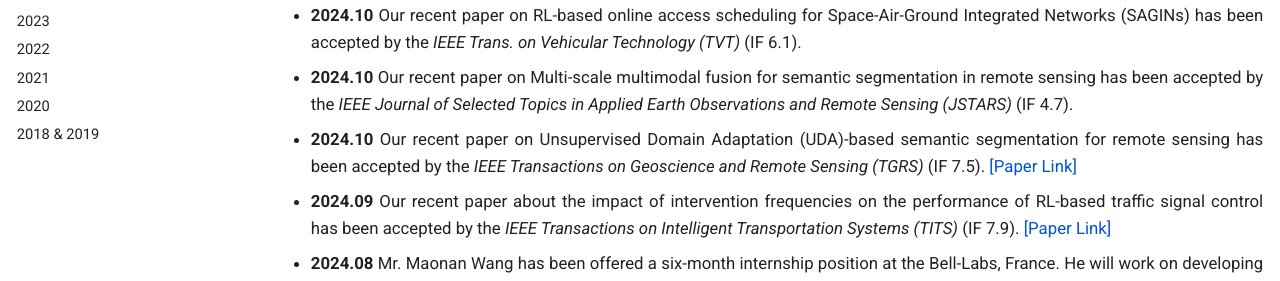
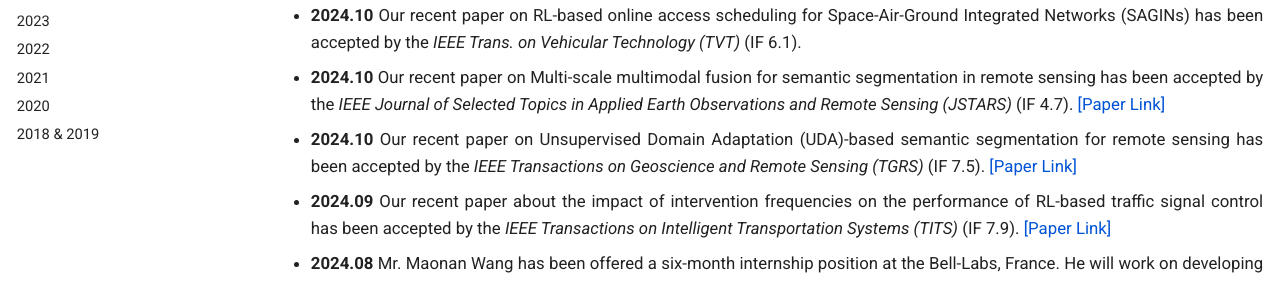
Before and after one commit to Traffic-Alpha/Sensing-Communication4Smart-City, an MkDocs documentation site: the page built from docs/index.md, in a window 1280 px wide and 900 px high, scrolled down 370 px. Shown: the part 166-447 px from the top of the window. Built offline with MkDocs 1.6.1 and Material for MkDocs 9.7.7, drawn with Linux system fonts in a browser that asks for light colours.

Commit message:
add link

```diff
--- a/docs/index.md
+++ b/docs/index.md
@@ -7,7 +7,7 @@
 # **News**
 - **2024.10** Congratulations to our MPhil graudate, Ms. Jialu Sui, on receiving the highly prestigious Presidential Award for Outstanding Graduate Students. Each year, only 10 best graduate students are selected for the award. Jialu is pursuiting her PhD degree at The University of Hong Kong (HKU).
 - **2024.10** Our recent paper on RL-based online access scheduling for Space-Air-Ground Integrated Networks (SAGINs) has been accepted by the *IEEE Trans. on Vehicular Technology (TVT)* (IF 6.1).
-- **2024.10** Our recent paper on Multi-scale multimodal fusion for semantic segmentation in remote sensing has been accepted by the *IEEE Journal of Selected Topics in Applied Earth Observations and Remote Sensing (JSTARS)* (IF 4.7).
+- **2024.10** Our recent paper on Multi-scale multimodal fusion for semantic segmentation in remote sensing has been accepted by the *IEEE Journal of Selected Topics in Applied Earth Observations and Remote Sensing (JSTARS)* (IF 4.7). [[Paper Link]](https://ieeexplore.ieee.org/document/10736654)
 - **2024.10** Our recent paper on Unsupervised Domain Adaptation (UDA)-based semantic segmentation for remote sensing has been accepted by the *IEEE Transactions on Geoscience and Remote Sensing (TGRS)* (IF 7.5). [[Paper Link]](https://ieeexplore.ieee.org/document/10721444)
 - **2024.09** Our recent paper about the impact of intervention frequencies on the performance of RL-based traffic signal control has been accepted by the *IEEE Transactions on Intelligent Transportation Systems (TITS)* (IF 7.9). [[Paper Link]](https://ieeexplore.ieee.org/document/10696929)
 - **2024.08** Mr. Maonan Wang has been offered a six-month internship position at the Bell-Labs, France. He will work on developing LLM-assisted SUMO-based simulation platform.
```
Also changed, not shown: docs/pubs.md (+1 -1 lines).
